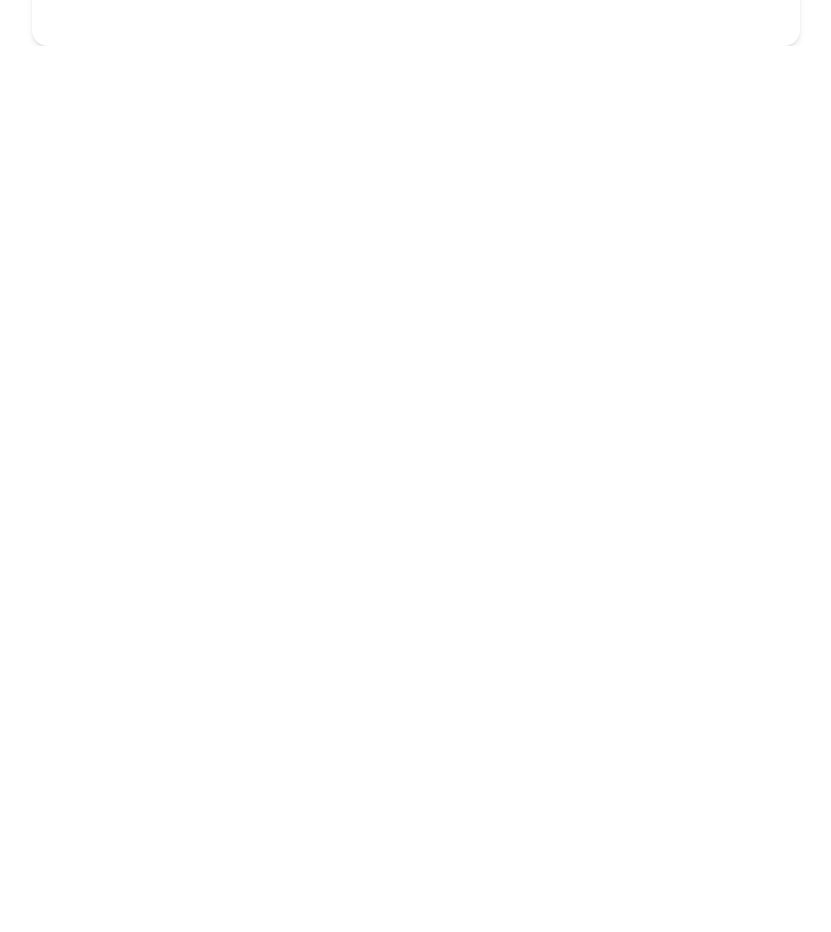
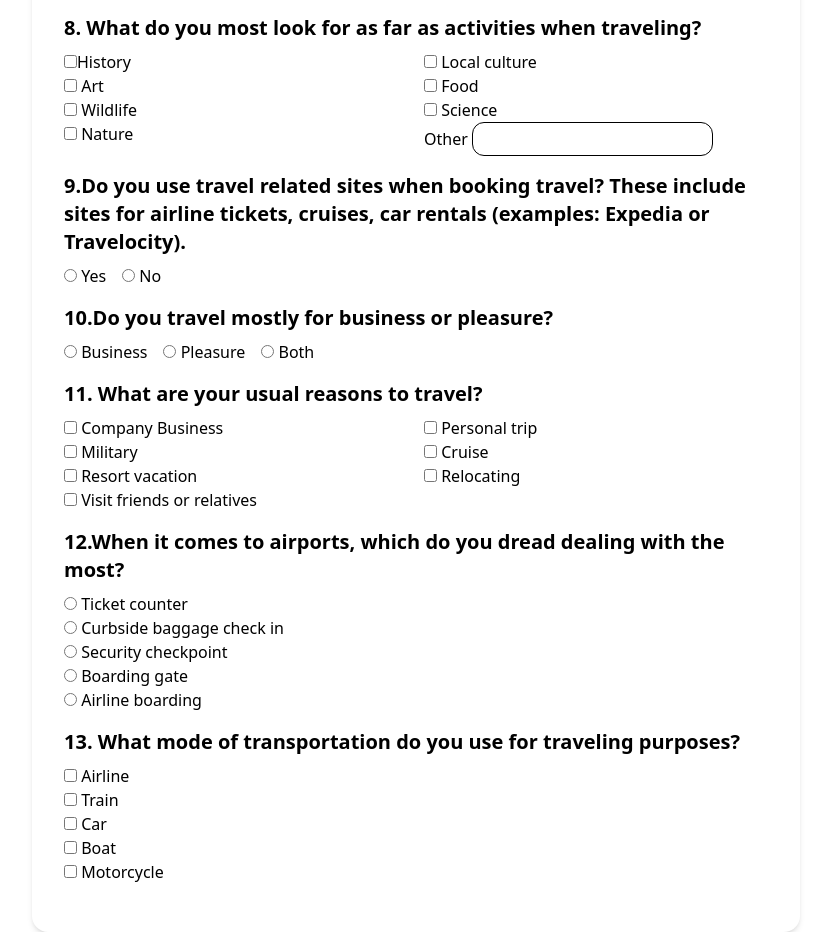
Before and after one commit to MakkuHuqueriza/CMSC127_Laboratory_Exercise_1, a React (Vite) app: page / in a window 1280 px wide. Shown: the part 1360-2292 px from the top of the page, without its empty margins (224-1055 px from the left). Before the commit the page ends 1406 px from the top, so only its background shows below. Built offline with nearby package versions, Linux system fonts and the light colour scheme.

Commit message:
Added 8-13 questions

```diff
--- a/src/App.jsx
+++ b/src/App.jsx
@@ -93,6 +93,69 @@ const App = () => {
           <label><input type="radio" name="activityLevel"value="Moderate" /> Moderate activity - includes walking, exploration</label><br />
           <label><input type="radio" name="activityLevel"value="Low" /> Low activity - includes light walking, lectures</label>
         </div>
+
+        <h2 class="text-xl font-semibold mb-2">8. What do you most look for as far as activities when traveling?</h2>
+          <div class="mb-4 grid grid-cols-2 gap-4">
+            <div>
+              <label><input type="checkbox" name="travelActivity" value="History" />History</label><br />
+              <label><input type="checkbox" name="travelActivity" value="Art" /> Art</label><br />
+              <label><input type="checkbox" name="travelActivity" value="Wildlife" /> Wildlife</label><br />
+              <label><input type="checkbox" name="travelActivity"value="Nature" /> Nature</label>
+            </div>
+            <div>
+              <label><input type="checkbox" name="travelActivity" value="Local culture" /> Local culture</label><br />
+              <label><input type="checkbox" name="travelActivity" value="Food" /> Food</label><br />
+              <label><input type="checkbox" name="travelActivity" value="Science" /> Science</label><br />
+              <label>Other <input type="text" name="activityOther" class="border rounded-xl p-1" /></label>
+            </div>
+          </div>
+
+        <h2 className="text-xl font-semibold mb-2">9.Do you use travel related sites when booking travel? These include sites for airline tickets, cruises, car rentals (examples: Expedia or Travelocity).</h2>
+        <div className="mb-4">
+          <label><input type="radio" name="travelSite" value="Yes"  /> Yes</label>
+          <label><input type="radio" name="travelSite" value="No" class='ml-4'/> No</label >
+        </div>
+
+        <h2 className="text-xl font-semibold mb-2">10.Do you travel mostly for business or pleasure? </h2>
+        <div className="mb-4">
+          <label><input type="radio" name="travelFor" value="Business"  /> Business</label>
+          <label><input type="radio" name="travelFor" value="Pleasure" class='ml-4' /> Pleasure</label>
+          <label><input type="radio" name="travelFor" value="Both" class='ml-4' /> Both</label>
+        </div>
+
+        <h2 class="text-xl font-semibold mb-2">11. What are your usual reasons to travel?</h2>
+          <div class="mb-4 grid grid-cols-2 gap-4">
+            <div>
+              <label><input type="checkbox" name="travelReasons" value="Company Business" /> Company Business</label><br />
+              <label><input type="checkbox" name="travelReasons" value="Military" /> Military</label><br />
+              <label><input type="checkbox" name="travelReasons" value="Resort vacation" /> Resort vacation</label><br />
+              <label><input type="checkbox" name="travelReasons"value="Visit friends or relatives" /> Visit friends or relatives</label>
+            </div>
+            <div>
+              <label><input type="checkbox" name="travelReasons" value="Personal trip" /> Personal trip</label><br />
+              <label><input type="checkbox" name="travelReasons" value="Cruise" /> Cruise</label><br />
+              <label><input type="checkbox" name="travelReasons" value="Relocating" /> Relocating</label>
+            </div>
+          </div>
+
+        <h2 className="text-xl font-semibold mb-2">12.When it comes to airports, which do you dread dealing with the most? </h2>
+        <div class="mb-4">
+          <label><input type="radio" name="dreadDealing" value="Ticket counter" /> Ticket counter</label>< br/>
+          <label><input type="radio" name="dreadDealing" value="Curbside baggage check in" /> Curbside baggage check in</label >< br/>
+          <label><input type="radio" name="dreadDealing" value="Security checkpoint" /> Security checkpoint</label >< br/>
+          <label><input type="radio" name="dreadDealing" value="Boarding gate" /> Boarding gate</label >< br/>
+          <label><input type="radio" name="dreadDealing" value="Airline boarding" /> Airline boarding</label >< br/>
+        </div>
+
+        <h2 className="text-xl font-semibold mb-2">13. What mode of transportation do you use for traveling purposes?</h2>
+        <div class="mb-4">
+          <label><input type="checkbox" name="transportationMode" value="Airline" /> Airline</label>< br/>
+          <label><input type="checkbox" name="transportationMode" value="Train" /> Train</label >< br/>
+          <label><input type="checkbox" name="transportationMode" value="Car" /> Car</label >< br/>
+          <label><input type="checkbox" name="transportationMode" value="Boat" /> Boat</label >< br/>
+          <label><input type="checkbox" name="transportationMode" value="Motorcycle" /> Motorcycle</label >
+        </div>
+
       </form>
     </div>
   );
```
Lines whose indentation alone changed are shown as unchanged.
